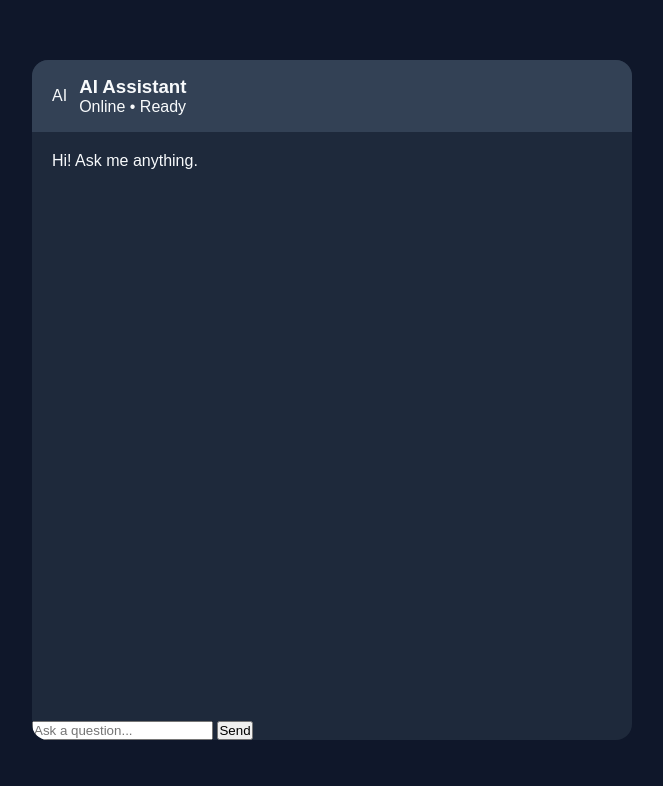
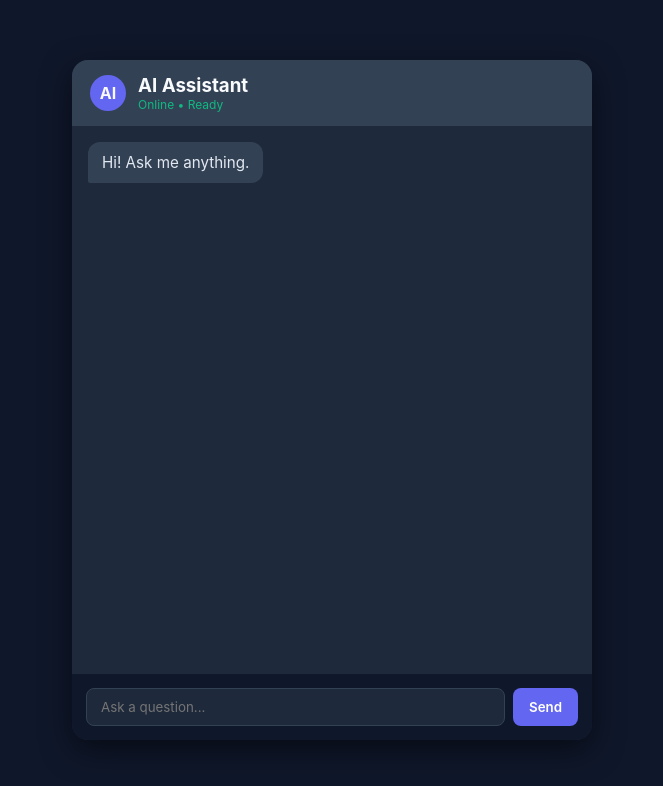
Before and after one commit to 1461yogesh/my-ai-chatbot, a Flask app: page / in a window 1280 px wide. Shown: the top 786 px of the page, without its empty margins (308-971 px from the left). Run offline with Flask 3, Linux system fonts and the light colour scheme.

Commit message:
Update style.css

```diff
--- a/static/style.css
+++ b/static/style.css
@@ -1,13 +1,15 @@
-* { box-sizing: border-box; margin: 0; padding: 0; font-family: sans-serif; }
-body { background-color: #0f172a; color: #f8fafc; display: flex; justify-content: center; align-items: center; height: 100vh; }
-.chat-container { width: 100%; max-width: 600px; height: 85vh; background-color: #1e293b; border-radius: 16px; display: flex; flex-direction: column; overflow: hidden; }
-.chat-header { padding: 16px 20px; background-color: #334155; display: flex; align-items: center; gap: 12px; }
-.avatar { width: 40px; height: 40px; border-radius: 50%; background-color: #6366f1; display: flex; align-items: center; justify-content: center; }
-.status-indicator { font-size: 0.8rem; color: #10b981; }
-.chat-box { flex: 1; padding: 20px; overflow-y: auto; display: flex; flex-direction: column; gap: 12px; }
-.message { max-width: 80%; padding: 12px 16px; border-radius: 12px; line-height: 1.5; }
-.user-message { align-self: flex-end; background-color: #6366f1; color: #fff; }
-.assistant-message { align-self: flex-start; background-color: #334155; color: #f1f5f9; }
-.input-container { display: flex; padding: 16px; background-color: #0f172a; gap: 10px; }
-.input-container input { flex: 1; padding: 12px 16px; border-radius: 8px; border: 1px solid #334155; background-color: #1e293b; color: #fff; outline: none; }
-.input-container button { padding: 12px 18px; background-color: #6366f1; border: none; border-radius: 8px; color: white; cursor: pointer; }
+* { box-sizing: border-box; margin: 0; padding: 0; font-family: -apple-system, BlinkMacSystemFont, "Segoe UI", Roboto, sans-serif; }
+body { background: #0f172a; display: flex; align-items: center; justify-content: center; height: 100vh; color: #f8fafc; }
+.chat-container { width: 95%; max-width: 520px; height: 85vh; background: #1e293b; border-radius: 16px; display: flex; flex-direction: column; overflow: hidden; box-shadow: 0 10px 30px rgba(0,0,0,0.5); }
+.chat-header { background: #334155; padding: 14px 18px; display: flex; align-items: center; gap: 12px; }
+.bot-badge { background: #6366f1; width: 36px; height: 36px; border-radius: 50%; display: flex; align-items: center; justify-content: center; font-weight: bold; }
+.status { font-size: 0.75rem; color: #10b981; }
+.chat-box { flex: 1; padding: 16px; overflow-y: auto; display: flex; flex-direction: column; gap: 10px; }
+.msg { max-width: 80%; padding: 10px 14px; border-radius: 12px; font-size: 0.95rem; line-height: 1.4; word-wrap: break-word; }
+.user { align-self: flex-end; background: #6366f1; color: #fff; border-bottom-right-radius: 2px; }
+.assistant { align-self: flex-start; background: #334155; color: #e2e8f0; border-bottom-left-radius: 2px; }
+.input-bar { display: flex; padding: 14px; background: #0f172a; gap: 8px; }
+.input-bar input { flex: 1; padding: 10px 14px; border: 1px solid #334155; background: #1e293b; color: #fff; border-radius: 8px; outline: none; }
+.input-bar input:focus { border-color: #6366f1; }
+.input-bar button { padding: 10px 16px; background: #6366f1; color: #fff; border: none; border-radius: 8px; cursor: pointer; font-weight: 600; }
+.input-bar button:hover { background: #4f46e5; }
```
